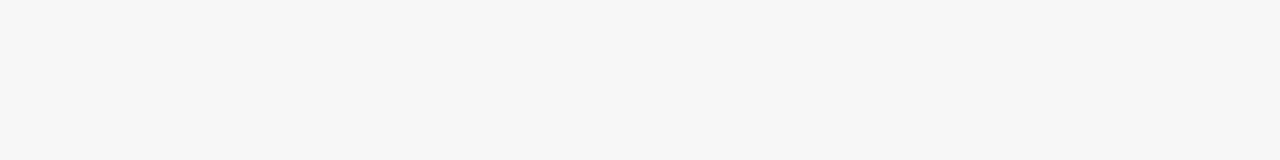
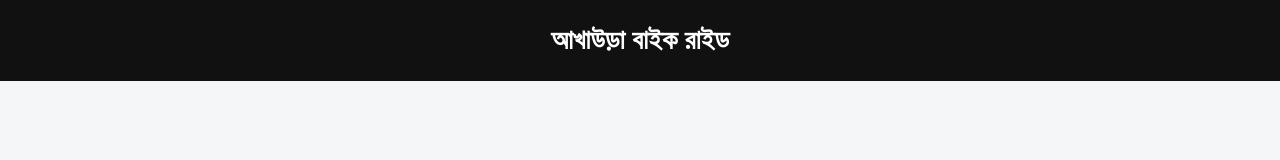
Before and after one commit to tomo06919-netizen/akhaura-bike-ride, a plain HTML site: page index.html in a window 1280 px wide. Drawn offline with Linux system fonts and the light colour scheme.

Commit message:
Update index.html

```diff
--- a/index.html
+++ b/index.html
@@ -131,3 +131,11 @@ button{
   color:#777;
   font-size:13px;
   margin-top:20px
+</style>
+</head>
+<body>
+  <div class="header">
+    <h1>আখাউড়া বাইক রাইড</h1>
+  </div>
+</body>
+</html>
```
